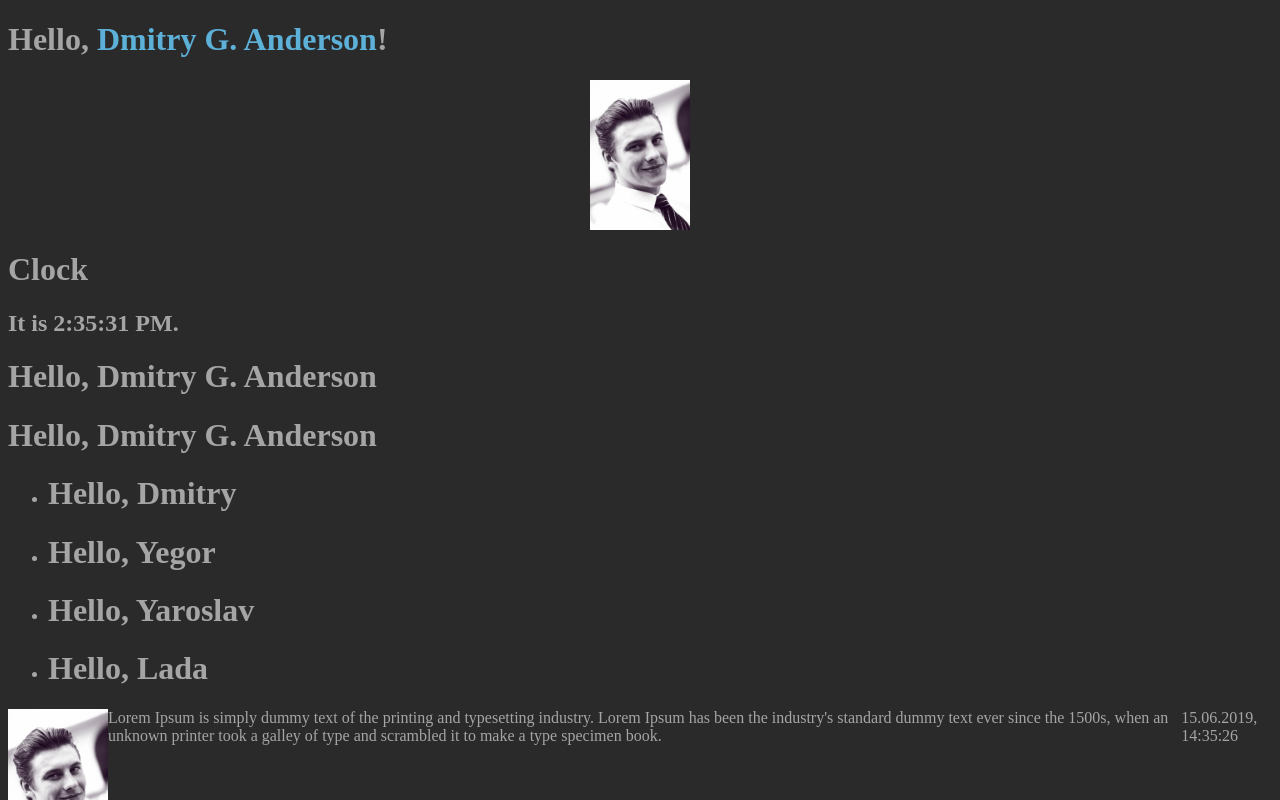
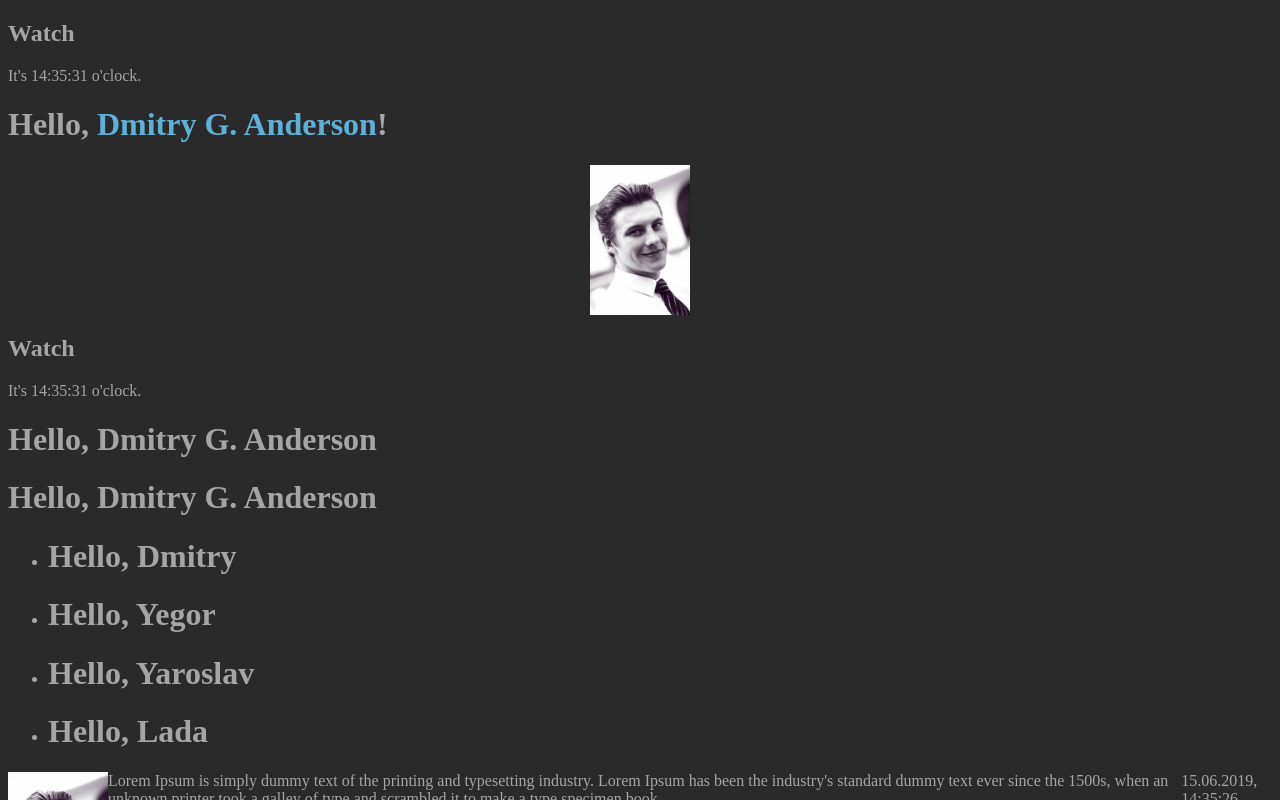
Before and after one commit to dandgerson/reactjs.org-step-by-step, a React (Create React App) app: page / in a window 1280 px wide. Shown: the top 800 px of the page. Built offline with nearby package versions, Linux system fonts and the light colour scheme.

Commit message:
State and Props

```diff
--- a/src/App.js
+++ b/src/App.js
@@ -1,5 +1,6 @@
 import React from 'react';
 
+// components
 import Clock from './Clock';
 
 export default class App extends React.Component {
@@ -26,6 +27,7 @@ export default class App extends React.Component {
 
     return (
       <div className="app">
+        <Clock />
         {this.getGreeting(this.props.user)}
 
         <Clock />
--- a/src/Clock.js
+++ b/src/Clock.js
@@ -1,12 +1,33 @@
 import React from 'react';
 
 export default class Clock extends React.Component {
+  constructor(props) {
+    super(props);
+    this.state = {
+      date: new Date(),
+    };
+  }
+
+  componentDidMount() {
+    this.timerId = setInterval(() => this.tick(), 1000);
+  }
+
+  componentWillUnmount() {
+    clearInterval(this.timerId);
+  }
+
+  tick() {
+    this.setState({
+      date: new Date(),
+    });
+  }
+
   render() {
     return (
       <div className="clock">
-        <h1>Clock</h1>
-        <h2>It is {new Date().toLocaleTimeString()}.</h2>
+        <h2>Watch</h2>
+        <p>It's {this.state.date.toLocaleTimeString('ru')} o'clock.</p>
       </div>
-    )
+    );
   }
 }
--- a/src/index.js
+++ b/src/index.js
@@ -16,8 +16,9 @@ const user = {
 
 // ====================================
 
-setInterval(() => ReactDOM.render(
+ReactDOM.render(
   <App user={user} />,
-  document.getElementById('root')), 1000);
+  document.getElementById('root')
+);
 
 // ====================================
```
